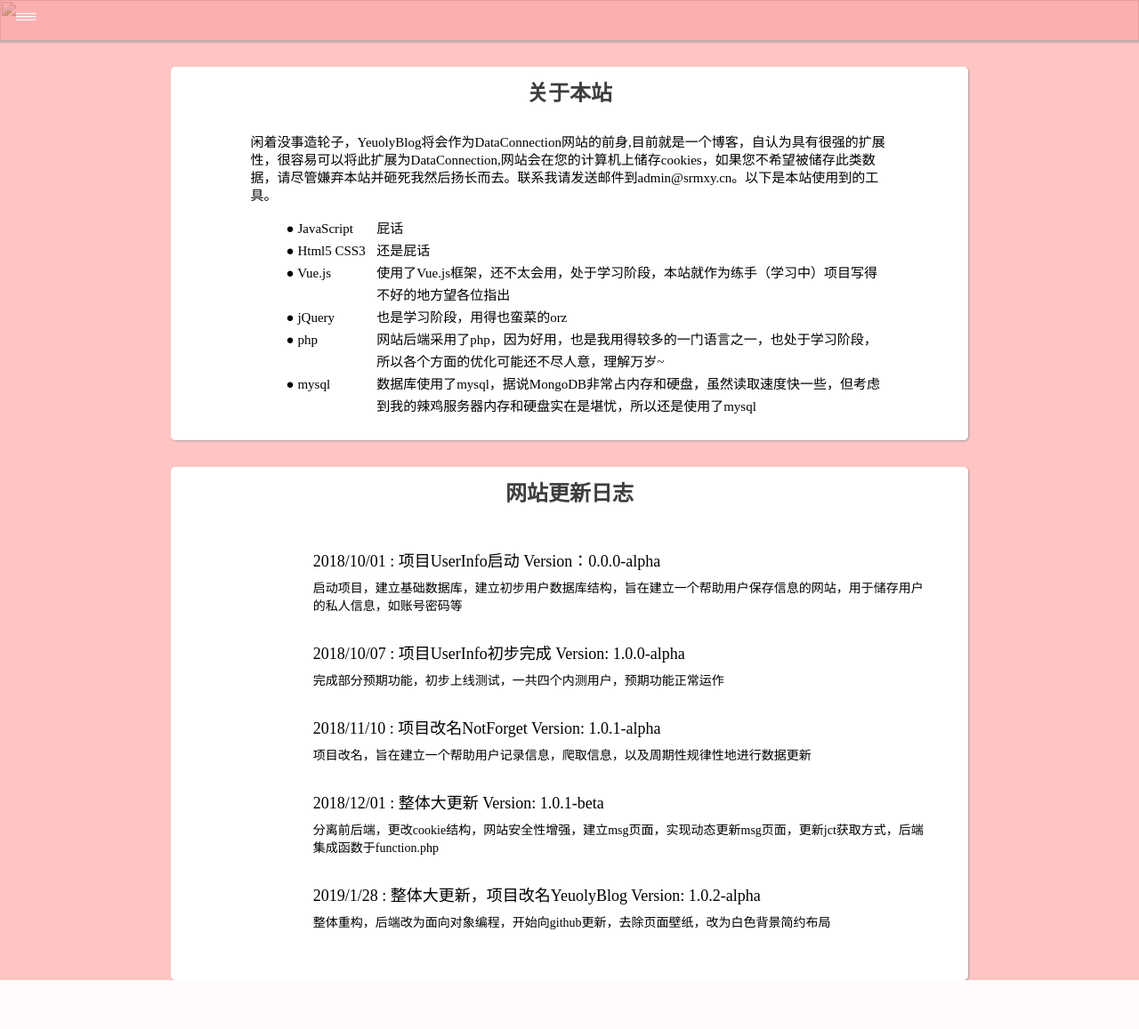
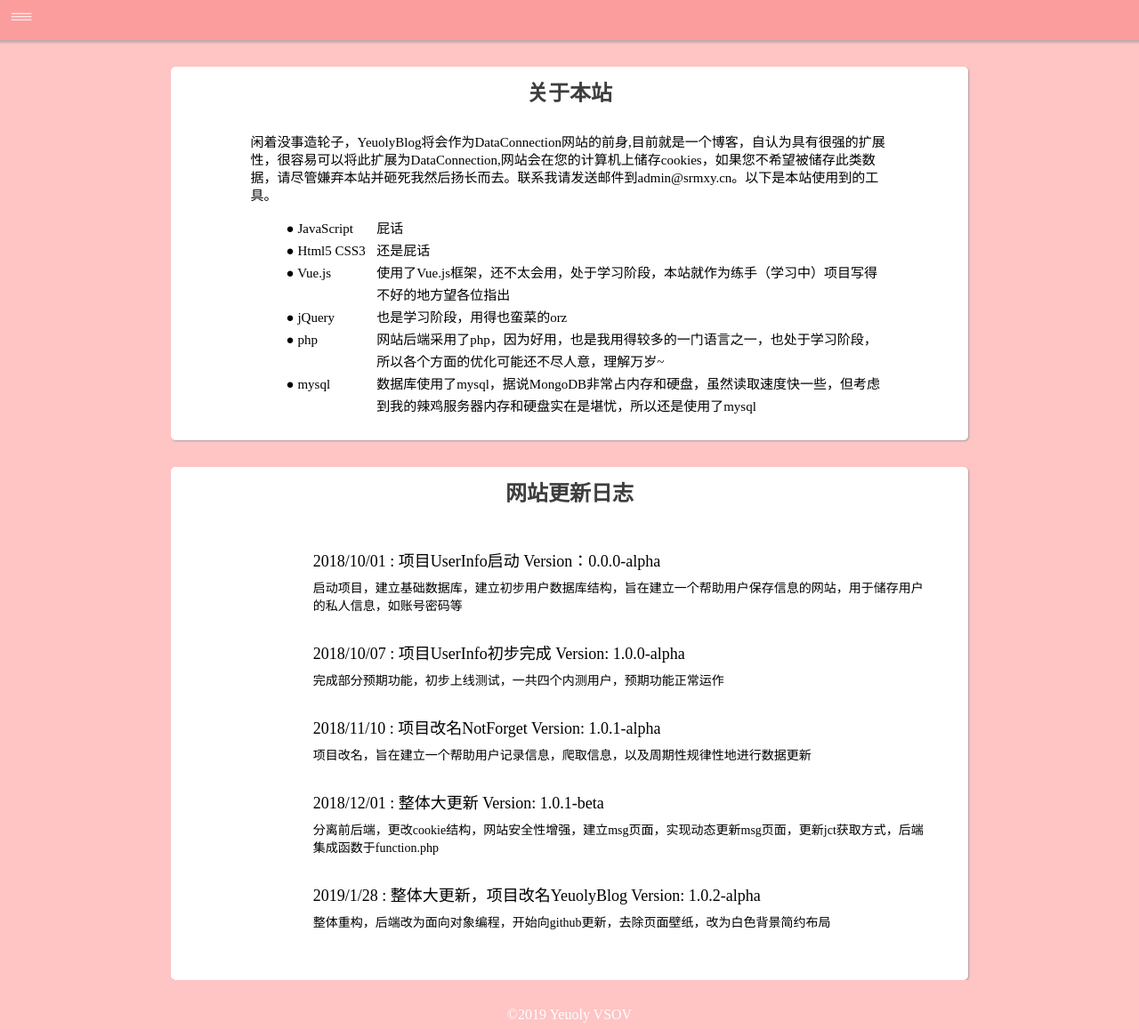
Before and after one commit to Yeuoly/GetSelfData, a PHP site: page / in a window 1280 px wide. Shown: the whole page at 89% size. Before the commit the page ends 1102 px from the top, so only its background shows below. Run offline with PHP 8.4, Linux system fonts and the light colour scheme; some libraries are stand-ins or nearby versions.

Commit message:
前端小更新

```diff
--- a/web/css/main.css
+++ b/web/css/main.css
@@ -2,22 +2,17 @@
     background-size: cover;
     background-attachment: fixed;
     background-repeat: no-repeat;
+    background-color: rgb(255, 196, 196);
     width: 100%;
     height: 100%;
-    padding: 0px;
-    border: 0px;
-    margin: 0px;
+    padding: 0;
+    border: 0;
+    margin: 0;
 }
 
 .app{
-    width: 100%;
-    background-color: rgb(255, 196, 196);
-}
-
-#background{
-    z-index: -1;
-    position: fixed;
-    object-fit: cover;
+    padding-right: 0;
+    overflow: auto;
     width: 100%;
     height: 100%;
 }
@@ -31,7 +26,7 @@
     opacity: 0.7;
     width: 100%;
     height: 45px;
-    padding-left: 10px;
+    padding-left: 5px;
     border: 0;
     background-color: #fb8d8d;
     background-attachment:fixed;
@@ -109,6 +104,7 @@
 }
 
 .black-cover{
+    display: block;
     position: fixed;
     top: 0;
     left: 0;
@@ -120,3 +116,11 @@
     background-color: black;
     z-index: -1;
 }
+
+.footer{
+    width: 100%;
+    height: 25px;
+    text-align: center;
+    color: white;
+    background-color: rgb(255, 196, 196);
+}
--- a/web/index.html
+++ b/web/index.html
@@ -23,7 +23,6 @@
 
 </head>
 <body>
-    <img alt="" src="/" id="background" />
     <div class="app" id="map">
         <div class="vertical-blank-block"></div>
         <div class="card" id="about">
@@ -72,6 +71,7 @@
             </div>
         </div>
     </div>
+    <div class="vertical-blank-block"></div>
 </body>
 
 </html>
--- a/web/js/data.js
+++ b/web/js/data.js
@@ -16,8 +16,10 @@
     function UserBlock()
     {
         this.m_MAX_MENU_LEFT           = 0;
+        this.m_MIN_MENU_LEFT           = -300;
         this.m_MENU_WIDTH              = 300;
         this.m_MAX_BLACK_COVER_OPACITY = 0.5;
+        this.m_MIN_BLACK_COVER_OPACITY = 0;
     }
 
     function BaseInfo()
--- a/web/js/index.js
+++ b/web/js/index.js
@@ -12,7 +12,7 @@
 
 window.onload = function()
 {
-    placeUserBlock();
+    initWeb();
     checkStatue();
 
     var updateLog = new Vue({
--- a/web/js/main.js
+++ b/web/js/main.js
@@ -1,4 +1,4 @@
-function placeUserBlock()
+function initWeb()
 {
     function $c(div){
         return document.createElement(div);
@@ -15,6 +15,10 @@
     var menu = $c("div");
     var user_block_open = $c("div");
     var user_block_open_click = $c("div");
+    var footer = $c("div");
+    footer.id = "footer";
+    footer.className = "footer";
+    footer.innerHTML = "©2019 Yeuoly VSOV";
     user_block_open_click.id = "user-block-open-click";
     user_block_open_click.className = "user-block-open-click";
     user_block_open_click.innerHTML = "≡≡";
@@ -25,7 +29,7 @@
         var timer = setInterval(function () {
             var left = menu.offset().left;
             menu.css("left",left + 10);
-            if(left >= -10)
+            if(left >= static_data.userblock.m_MAX_MENU_LEFT - 10)
             {
                 clearInterval(timer);
                 black_cover.css("z-index",1);
@@ -41,27 +45,43 @@
         },5);
     };
     user_block_open_click.onmouseover = function(){
-        $("#user-block-open-click").css("background-color","rgb(255, 126, 126)");
+        $("#user-block-open-click").css("background-color","#FF7E7E");
     };
     user_block_open_click.onmouseleave = function(){
-        $("#user-block-open-click").css("background-color","#fb8d8d");
-    }
+        $("#user-block-open-click").css("background-color","#FB8D8D");
+    };
     user_block_open.id = "user-block-open";
     black_cover.className = "black-cover";
     black_cover.id = "black-cover";
+    black_cover.onclick = function() {
+        var menu = $("#user-menu");
+        var black_cover = $("#black-cover");
+        var timer_menu = setInterval(function () {
+            var left = menu.offset().left;
+            menu.css("left",left - 10);
+            if(left <= static_data.userblock.m_MIN_MENU_LEFT + 10)
+            {
+                clearInterval(timer_menu);
+            }
+        });
+        var timer_cover = setInterval(function () {
+            var opacity = parseFloat(black_cover.css("opacity"));
+            black_cover.css("opacity",(opacity - 0.02));
+            if(opacity <= static_data.userblock.m_MIN_BLACK_COVER_OPACITY + 0.02)
+            {
+                black_cover.css("z-index",-1);
+                clearInterval(timer_cover);
+            }
+        });
+    };
     menu.id = "user-menu";
     header.className = "header";
     map.parentNode.insertBefore(header,map);
     map.parentNode.insertBefore(black_cover,map);
     map.parentNode.insertBefore(menu,map);
+    document.body.appendChild(footer);
     header.appendChild(user_block_open);
     user_block_open.appendChild(user_block_open_click);
-}
-
-function selectBackground()
-{
-    if(!isPC())$("#background").attr("src",static_data.getUrlPath("bg/bg2.jpg",static_data.m_URL_DOMAIN_IMG_DIR));
-    else $("#background").attr("src",static_data.getUrlPath("bg/bg.jpg",static_data.m_URL_DOMAIN_IMG_DIR));
 }
 
 function updateUserInfo(user_info)
--- a/web/js/msg.js
+++ b/web/js/msg.js
@@ -24,7 +24,7 @@
     this.document.body.appendChild(app);
     app.appendChild(wrap);
     selectBackground();
-    placeUserBlock();
+    initWeb();
 }
 
 function addBlock(type,post_title,post_user,post_user_id,data,introduction)   //类型、标题、用户信息、数据、简介
```
